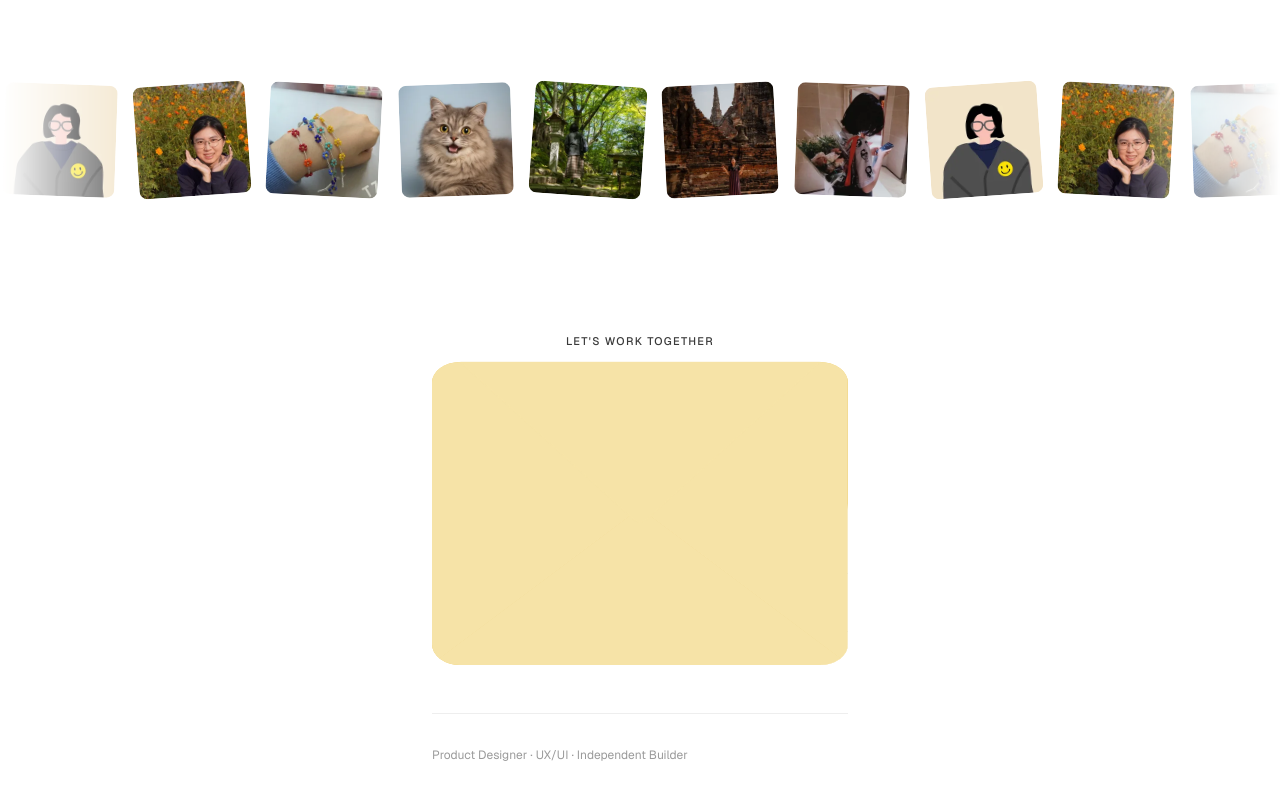
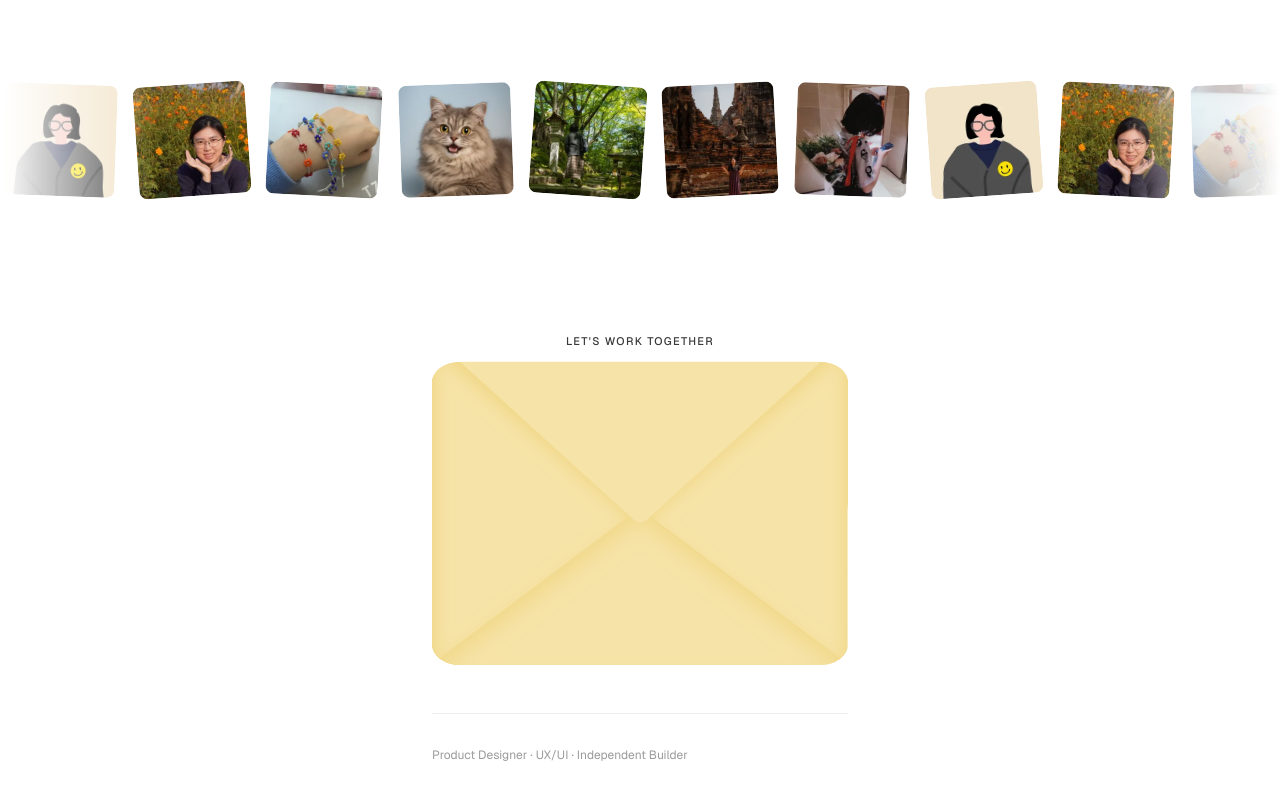
Before and after one commit to jaemin17/portfolio-pro, a Next.js app: page /en/ in a window 1280 px wide. Shown: the part 3158-3958 px from the top of the page. Built offline with nearby package versions, Linux system fonts and the light colour scheme.

Commit message:
Add layered SVG inner shadows to envelope flaps for depth.
Match the reference site's dual-path filter rendering so fold edges and perimeter read more naturally.

```diff
--- a/src/components/EnvelopeMail.tsx
+++ b/src/components/EnvelopeMail.tsx
@@ -31,10 +31,6 @@ function SideFlapFilter({ id }: { id: string }) {
       <feComposite in="offset" in2="SourceAlpha" operator="arithmetic" k2="-1" k3="1" result="composite" />
       <feFlood floodColor="rgba(235, 204, 106, 0.75)" result="flood" />
       <feComposite in="flood" in2="composite" operator="in" result="shadow" />
-      <feMerge>
-        <feMergeNode in="shadow" />
-        <feMergeNode in="SourceGraphic" />
-      </feMerge>
     </filter>
   );
 }
@@ -54,10 +50,6 @@ function BottomFlapFilter({ id }: { id: string }) {
       <feComposite in="offset" in2="SourceAlpha" operator="arithmetic" k2="-1" k3="1" result="composite" />
       <feFlood floodColor="rgba(235, 204, 106, 0.5)" result="flood" />
       <feComposite in="flood" in2="composite" operator="in" result="shadow" />
-      <feMerge>
-        <feMergeNode in="shadow" />
-        <feMergeNode in="SourceGraphic" />
-      </feMerge>
     </filter>
   );
 }
@@ -66,6 +58,7 @@ export function EnvelopeMail({ copy }: EnvelopeMailProps) {
   const [copied, setCopied] = useState(false);
   const uid = useId().replace(/:/g, "");
   const sideFilterId = `env-side-${uid}`;
+  const sideFilterRightId = `env-side-r-${uid}`;
   const bottomFilterId = `env-bottom-${uid}`;
 
   async function handleCopy() {
@@ -105,35 +98,49 @@ export function EnvelopeMail({ copy }: EnvelopeMailProps) {
           </div>
 
           <div className={styles.flaps} aria-hidden="true">
-            <svg className={styles.flapLeft} viewBox="0 0 333 532.125" preserveAspectRatio="none">
+            <svg
+              className={styles.flapLeft}
+              viewBox="0 0 333 532.125"
+              preserveAspectRatio="none"
+              overflow="visible"
+            >
               <defs>
                 <SideFlapFilter id={sideFilterId} />
               </defs>
+              <path d="M0 0 L0 532.125 L333 288 Z" fill={FLAP_FILL} />
+              <path d="M0 0 L0 532.125 L333 288 Z" fill="black" filter={`url(#${sideFilterId})`} />
+            </svg>
+
+            <svg
+              className={styles.flapRight}
+              viewBox="0 0 333.75 532.125"
+              preserveAspectRatio="none"
+              overflow="visible"
+            >
+              <defs>
+                <SideFlapFilter id={sideFilterRightId} />
+              </defs>
+              <path d="M333.75 0 L0 288 L333.75 532.125 Z" fill={FLAP_FILL} />
               <path
-                d="M0 0 L0 532.125 L333 288 Z"
-                fill={FLAP_FILL}
-                filter={`url(#${sideFilterId})`}
+                d="M333.75 0 L0 288 L333.75 532.125 Z"
+                fill="black"
+                filter={`url(#${sideFilterRightId})`}
               />
             </svg>
 
-            <svg className={styles.flapRight} viewBox="0 0 333.75 532.125" preserveAspectRatio="none">
-              <defs>
-                <SideFlapFilter id={`${sideFilterId}-r`} />
-              </defs>
-              <path
-                d="M333.75 0 L0 288 L333.75 532.125 Z"
-                fill={FLAP_FILL}
-                filter={`url(#${sideFilterId}-r)`}
-              />
-            </svg>
-
-            <svg className={styles.flapBottom} viewBox="-4 -2 675.5 248.125" preserveAspectRatio="none">
+            <svg
+              className={styles.flapBottom}
+              viewBox="0 0 667.5 244.125"
+              preserveAspectRatio="none"
+              overflow="visible"
+            >
               <defs>
                 <BottomFlapFilter id={bottomFilterId} />
               </defs>
+              <path d="M0 244.125 L333 0 L667.5 244.125 Z" fill={FLAP_FILL} />
               <path
-                d="M -4 246.125 L 333.75 -2 L 671.5 246.125 Z"
-                fill={FLAP_FILL}
+                d="M0 244.125 L333 0 L667.5 244.125 Z"
+                fill="black"
                 filter={`url(#${bottomFilterId})`}
               />
             </svg>
```
